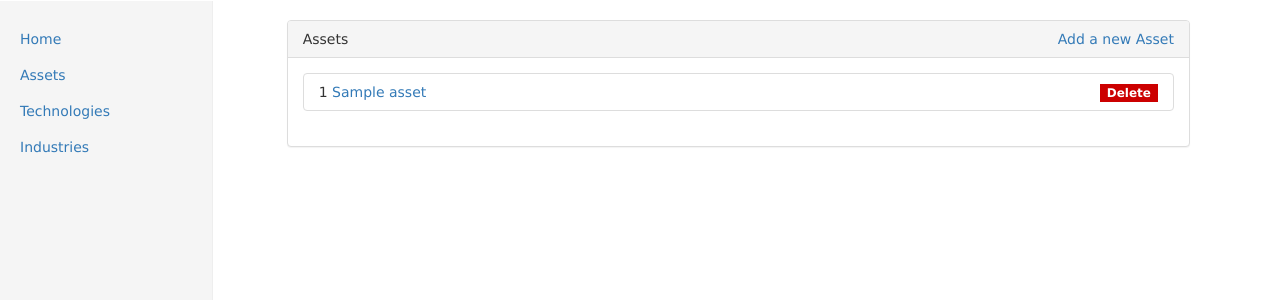
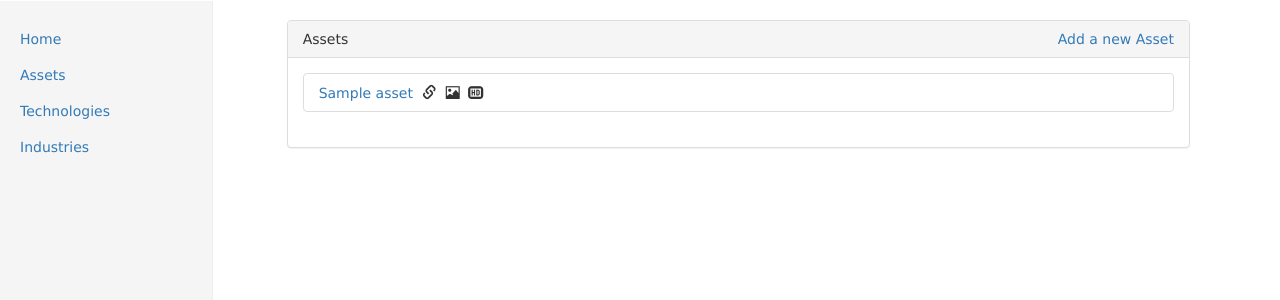
Before and after one commit to CognitiveBuild/ThothPHP, a PHP site: template views/assets.php in a window 1280 px wide. Shown: the part 50-350 px from the top of the page. Run offline with PHP 8.4, Linux system fonts and the light colour scheme; the template is opened without the code that fills it: most values are stand-ins (such as "Sample title", 1, 10 or a date in 2020).

Commit message:
Updated UI

```diff
--- a/index.php
+++ b/index.php
@@ -45,7 +45,7 @@ $app->get('/catalog/{name}', function ($request, $response, $args) {
 
     $name = isset($args['name']) ? $args['name'] : KEY_INDUSTRY;
 
-    $result = CatalogManager::getCatalog($name);
+    $result = CatalogManager::getCatalogWithAssetCount($name);
 
     return $this->view->render($response, 'catalog.php', [
         'catalogs' => $result,
--- a/views/assets.php
+++ b/views/assets.php
@@ -7,14 +7,39 @@ include('inc/header.html');
     <div class="panel panel-default ui-catalog-industries">
         <div class="panel-heading">Assets <a href="/assets/0" class="ui-right ui-modal-button" data-id="0">Add a new Asset</a></div>
         <div class="panel-body">
-            <ul class="list list-group">
+            <ul class="list list-group list-group-highlight">
 <?php
 foreach($assets as $asset) {
+    $logo_icon = '';
+    $file_icon = '';
+    $video_icon = '';
+    $link_icon = '';
+
+    if(isset($asset['attachments']) && $asset['attachments'] != '') {
+        $json_arary = json_decode($asset['attachments'], true);
+        if(count($json_arary) > 0) {
+            $file_icon = '<span class="glyphicon glyphicon-file glyphicon-icon-right"></span>';
+        }
+    }
+    if($asset['logourl'] != '') {
+        $logo_icon = '<span class="glyphicon glyphicon-picture glyphicon-icon-right"></span>';
+    }
+
+    if($asset['videourl'] != '') {
+        $video_icon = '<span class="glyphicon glyphicon-hd-video glyphicon-icon-right"></span>';
+    }
+
+    if($asset['linkurl'] != '') {
+        $link_icon = '<span class="glyphicon glyphicon-link glyphicon-icon-right"></span>';
+    }
+
     echo <<<EOT
 <li class="list-group-item">
-    <span class="id">{$asset['id']}</span>
     <a href="/assets/{$asset['id']}" class="name ui-modal-button">{$asset['name']}</a>
-    <span class="badge no-badge" data-id="/api/v1/assets/{$asset['id']}">Delete</span>
+    {$file_icon}
+    {$link_icon}
+    {$logo_icon}
+    {$video_icon}
 </li>
 EOT;
 }
--- a/views/catalog.php
+++ b/views/catalog.php
@@ -21,8 +21,7 @@ echo <<<EOT
 
 <li class="list-group-item">
     <a href="#" class="ui-modal-button-catalog" data-target=".modal-catalog" data-toggle="modal" data-id="{$val['id']}" data-type="{$type}" data-name="{$val['name']}">{$val['name']}</a>
-    <span class="badge no-badge edit" ref="data-id">Edit</span>
-    <span class="badge no-badge delete" ref="data-id">Delete</span>
+    <span class="badge" ref="data-id">{$val['count']}</span>
 </li>
 
 EOT;
--- a/views/css/style.css
+++ b/views/css/style.css
@@ -88,3 +88,10 @@ body {
   .file-group.ready .file-upload-remove {
     color: #cc0000;
   }
+  .glyphicon-icon-right {
+    margin-left: 5px;
+  }
+
+  .list-group-highlight li.list-group-item:hover {
+    background: #fafafa;
+  }
```
Also changed, not shown: inc/managers/catalog-manager.php (+12 -0 lines).
